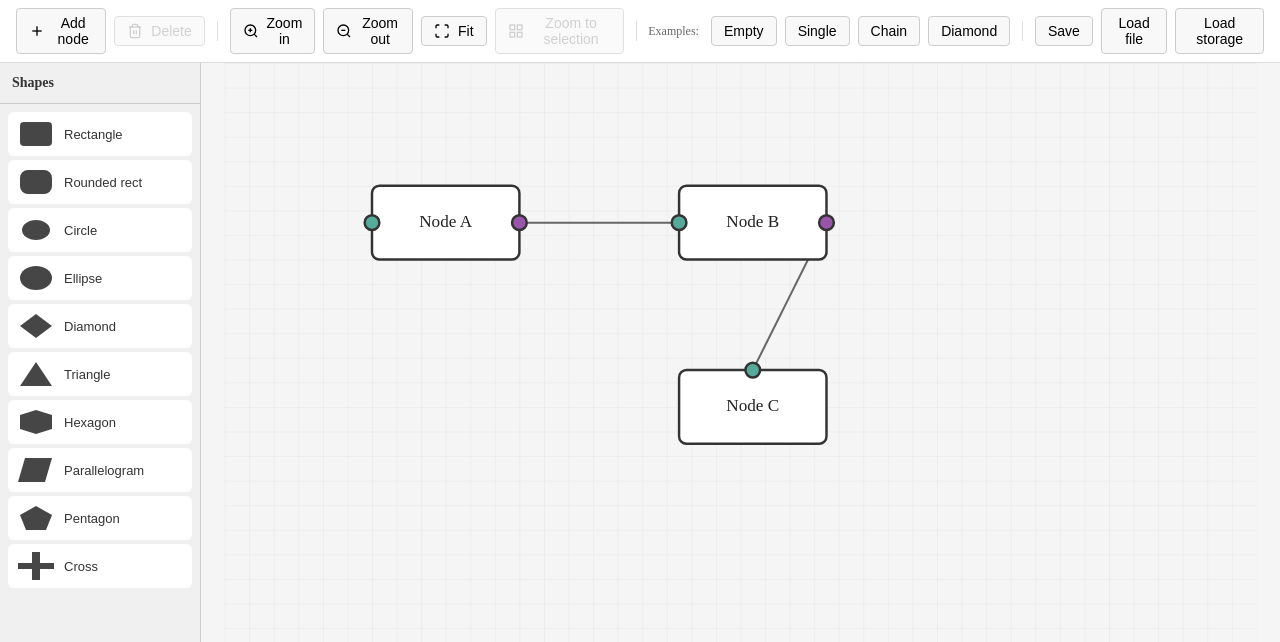
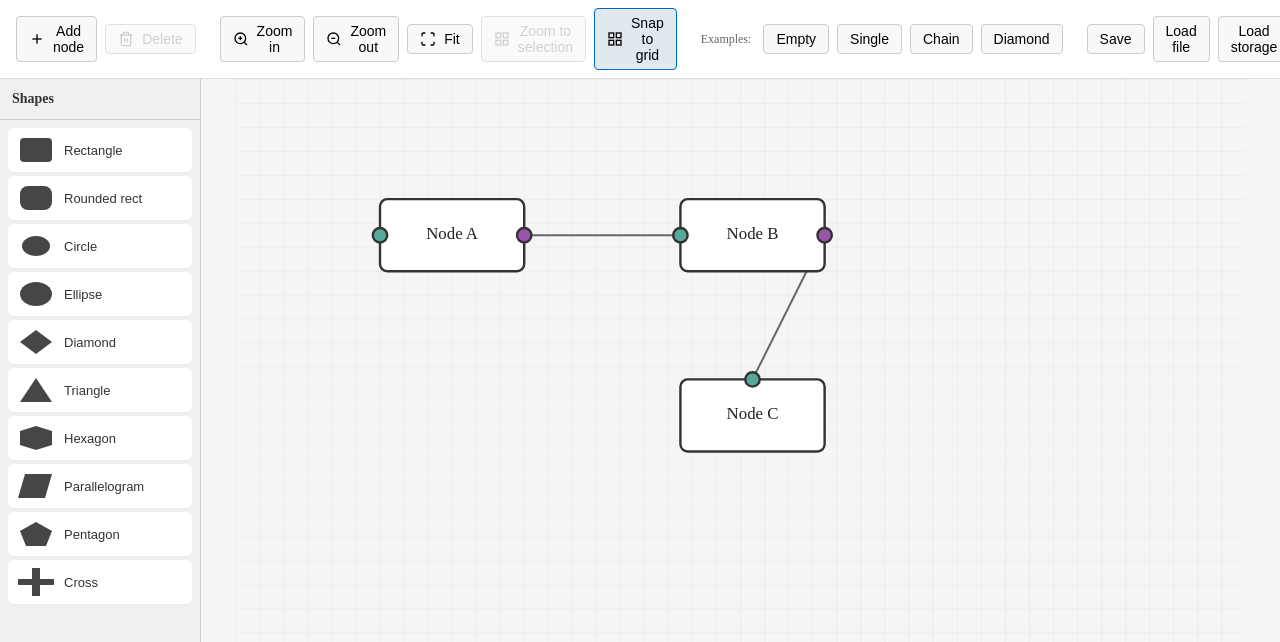
Before and after one commit to hafizovs/graph-canvas, an Angular app: page / in a window 1280 px wide. Shown: the top 642 px of the page. Built offline with nearby package versions, Linux system fonts and the light colour scheme.

Commit message:
snap to grid

```diff
--- a/src/app/features/graph-editor/graph-editor.component.html
+++ b/src/app/features/graph-editor/graph-editor.component.html
@@ -11,11 +11,13 @@
     (zoomOut)="onZoomOut()"
     (fitToView)="onFitToView()"
     (zoomToSelection)="onZoomToSelection()"
+    (snapToGridToggle)="onSnapToGridToggle()"
     (loadExample)="onLoadExample($event)"
     (saveRequest)="onSave()"
     (loadFromFile)="onLoadFromFile($event)"
     (loadFromStorage)="onLoadFromStorage()"
     [hasSelection]="hasSelection()"
+    [snapToGridEnabled]="snapToGridEnabled()"
   />
 
   <div
@@ -52,6 +54,7 @@
         </pattern>
       </defs>
       <g class="graph-content">
+        @if (snapToGridEnabled()) {
           <rect
             class="grid-layer"
             [attr.x]="viewBox().x - gridStep"
@@ -60,6 +63,7 @@
             [attr.height]="viewBox().height + gridStep * 2"
             fill="url(#grid-pattern)"
           />
+        }
         <g class="links-layer">
           @for (link of diagram()?.links ?? []; track link.id) {
             <g
--- a/src/app/features/graph-editor/graph-editor.component.ts
+++ b/src/app/features/graph-editor/graph-editor.component.ts
@@ -7,7 +7,9 @@ import {
   ElementRef,
   HostListener,
   inject,
+  input,
   signal,
+  effect,
 } from '@angular/core';
 import type { DiagramJson } from '../../../graph-core';
 import { MOCK_DIAGRAM_CHAIN } from '../../../graph-core';
@@ -58,6 +60,10 @@ export class GraphEditorComponent implements AfterViewInit, OnDestroy {
   protected readonly selectionRect = this.state.selectionRect;
   protected readonly hasSelection = this.state.hasSelection;
   protected readonly gridStep = GRID_STEP;
+  protected readonly snapToGridEnabled = this.state.snapToGridEnabled;
+
+  /** Initial snap-to-grid from config (input). */
+  readonly snapToGrid = input<boolean>(true);
 
   protected readonly draggingFromPalette = signal<{ shape: NodeShape; pointerId: number } | null>(null);
   protected readonly paletteDropPreview = signal<{ x: number; y: number; shape: NodeShape } | null>(null);
@@ -81,6 +87,12 @@ export class GraphEditorComponent implements AfterViewInit, OnDestroy {
   private static readonly STORAGE_KEY = 'graph-canvas-diagram';
 
   private _wheelHandler = (event: WheelEvent) => this.onCanvasWheel(event);
+
+  constructor() {
+    effect(() => {
+      this.state.setSnapToGridEnabled(this.snapToGrid());
+    });
+  }
 
   /** Load example diagram on init; attach wheel zoom (non-passive so preventDefault works). */
   ngAfterViewInit(): void {
@@ -153,6 +165,11 @@ export class GraphEditorComponent implements AfterViewInit, OnDestroy {
     this.operations.addNode();
   }
 
+  /** Toggle snap-to-grid (toolbar button). */
+  protected onSnapToGridToggle(): void {
+    this.state.toggleSnapToGrid();
+  }
+
   /** Start drag from palette; capture pointer and listen for move/up on document. */
   protected onPaletteShapeDragStart(payload: { shape: NodeShape; pointerId: number }): void {
     this.draggingFromPalette.set({ shape: payload.shape, pointerId: payload.pointerId });
@@ -168,8 +185,10 @@ export class GraphEditorComponent implements AfterViewInit, OnDestroy {
     const overCanvas = svg && (under === svg || svg.contains(under));
     if (overCanvas && svg) {
       const pt = this.coordinate.clientToSvg(svg, event.clientX, event.clientY);
-      const snapped = this.coordinate.snapToGrid(pt.x, pt.y);
-      this.paletteDropPreview.set({ x: snapped.x, y: snapped.y, shape: drag.shape });
+      const { x, y } = this.state.snapToGridEnabled()
+        ? this.coordinate.snapToGrid(pt.x, pt.y)
+        : { x: pt.x, y: pt.y };
+      this.paletteDropPreview.set({ x, y, shape: drag.shape });
     } else {
       this.paletteDropPreview.set(null);
     }
--- a/src/app/features/graph-editor/graph-toolbar/graph-toolbar.component.html
+++ b/src/app/features/graph-editor/graph-toolbar/graph-toolbar.component.html
@@ -84,6 +84,22 @@
     </svg>
     <span>Zoom to selection</span>
   </button>
+  <button
+    type="button"
+    class="toolbar-btn"
+    [class.toolbar-btn-active]="snapToGridEnabled()"
+    [attr.aria-pressed]="snapToGridEnabled()"
+    (click)="onSnapToGridToggle()"
+    title="Snap to grid"
+  >
+    <svg class="icon" width="16" height="16" viewBox="0 0 24 24" fill="none" stroke="currentColor" stroke-width="2">
+      <rect x="3" y="3" width="7" height="7" />
+      <rect x="14" y="3" width="7" height="7" />
+      <rect x="14" y="14" width="7" height="7" />
+      <rect x="3" y="14" width="7" height="7" />
+    </svg>
+    <span>Snap to grid</span>
+  </button>
   <span class="toolbar-sep" aria-hidden="true"></span>
   <span class="toolbar-label">Examples:</span>
   <button type="button" class="toolbar-btn" [disabled]="disabled()" (click)="onLoadExample(exampleEmpty)" title="Empty diagram">
--- a/src/app/features/graph-editor/graph-toolbar/graph-toolbar.component.scss
+++ b/src/app/features/graph-editor/graph-toolbar/graph-toolbar.component.scss
@@ -31,6 +31,11 @@
     opacity: 0.6;
     cursor: not-allowed;
   }
+
+  &.toolbar-btn-active {
+    background: var(--btn-active-bg, #e0e8f0);
+    border-color: var(--btn-active-border, #06c);
+  }
 }
 
 .icon {
--- a/src/app/features/graph-editor/graph-toolbar/graph-toolbar.component.ts
+++ b/src/app/features/graph-editor/graph-toolbar/graph-toolbar.component.ts
@@ -23,6 +23,7 @@ import {
 export class GraphToolbarComponent {
   readonly disabled = input<boolean>(false);
   readonly hasSelection = input<boolean>(false);
+  readonly snapToGridEnabled = input<boolean>(true);
 
   readonly addNode = output<void>();
   readonly deleteSelection = output<void>();
@@ -30,6 +31,7 @@ export class GraphToolbarComponent {
   readonly zoomOut = output<void>();
   readonly fitToView = output<void>();
   readonly zoomToSelection = output<void>();
+  readonly snapToGridToggle = output<void>();
   readonly loadExample = output<DiagramJson>();
   readonly saveRequest = output<void>();
   readonly loadFromFile = output<DiagramJson>();
@@ -59,6 +61,10 @@ export class GraphToolbarComponent {
 
   protected onZoomToSelection(): void {
     this.zoomToSelection.emit();
+  }
+
+  protected onSnapToGridToggle(): void {
+    this.snapToGridToggle.emit();
   }
 
   /** Emit loadExample with selected diagram JSON. */
--- a/src/app/features/graph-editor/services/graph-editor-state.service.ts
+++ b/src/app/features/graph-editor/services/graph-editor-state.service.ts
@@ -44,6 +44,19 @@ export class GraphEditorStateService {
     () =>
       this.selectedNodeIds().size > 0 || this.selectedLinkIds().size > 0
   );
+
+  /** When true, node positions snap to grid (add, move, paste, palette drop). */
+  readonly snapToGridEnabled = signal(true);
+
+  /** Set snap-to-grid on or off. */
+  setSnapToGridEnabled(value: boolean): void {
+    this.snapToGridEnabled.set(value);
+  }
+
+  /** Toggle snap-to-grid (for toolbar button). */
+  toggleSnapToGrid(): void {
+    this.snapToGridEnabled.update((v) => !v);
+  }
 
   private _nodeIdCounter = 0;
   private _linkIdCounter = 0;
--- a/src/app/features/graph-editor/services/graph-operations.service.ts
+++ b/src/app/features/graph-editor/services/graph-operations.service.ts
@@ -42,7 +42,9 @@ export class GraphOperationsService {
     const vb = this.state.viewBox();
     const centerX = vb.x + vb.width / 2 - 60;
     const centerY = vb.y + vb.height / 2 - 30;
-    const { x, y } = this.coordinate.snapToGrid(centerX, centerY);
+    const { x, y } = this.state.snapToGridEnabled()
+      ? this.coordinate.snapToGrid(centerX, centerY)
+      : { x: centerX, y: centerY };
 
     const node = new Node({
       id: nodeId,
@@ -85,7 +87,9 @@ export class GraphOperationsService {
     if (!d) return;
     this.undoRedo.pushState();
 
-    const { x, y } = this.coordinate.snapToGrid(svgX, svgY);
+    const { x, y } = this.state.snapToGridEnabled()
+      ? this.coordinate.snapToGrid(svgX, svgY)
+      : { x: svgX, y: svgY };
     const nodeId = `n${this.state.incrementNodeIdCounter()}` as NodeId;
     const node = new Node({
       id: nodeId,
@@ -133,8 +137,12 @@ export class GraphOperationsService {
     for (const [nodeId, pos] of initialPositions) {
       const n = d.getNode(nodeId);
       if (n) {
-        const snapped = this.coordinate.snapToGrid(pos.x + dx, pos.y + dy);
-        n.setPosition(snapped.x, snapped.y);
+        const newX = pos.x + dx;
+        const newY = pos.y + dy;
+        const { x, y } = this.state.snapToGridEnabled()
+          ? this.coordinate.snapToGrid(newX, newY)
+          : { x: newX, y: newY };
+        n.setPosition(x, y);
       }
     }
     this.state.incrementRenderTick();
@@ -241,8 +249,10 @@ export class GraphOperationsService {
     );
     const pasted = deserializeDiagram(json);
     for (const node of pasted.nodes) {
-      const snapped = this.coordinate.snapToGrid(node.x, node.y);
-      node.setPosition(snapped.x, snapped.y);
+      if (this.state.snapToGridEnabled()) {
+        const snapped = this.coordinate.snapToGrid(node.x, node.y);
+        node.setPosition(snapped.x, snapped.y);
+      }
       d.addNode(node);
       const m = /^n(\d+)$/.exec(node.id);
       if (m)
```
Also changed, not shown: 2 other files (tests, documents, lock files or other folders). Lines whose indentation alone changed are shown as unchanged.
